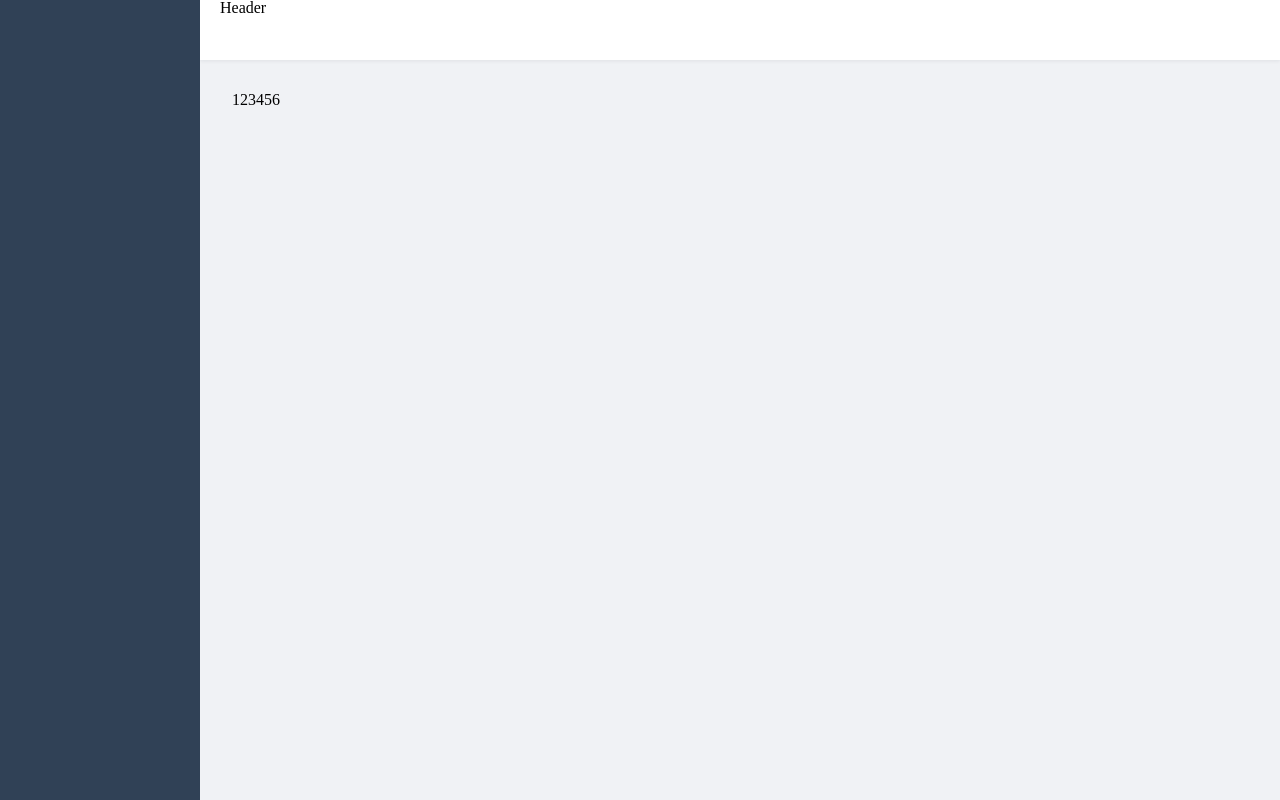
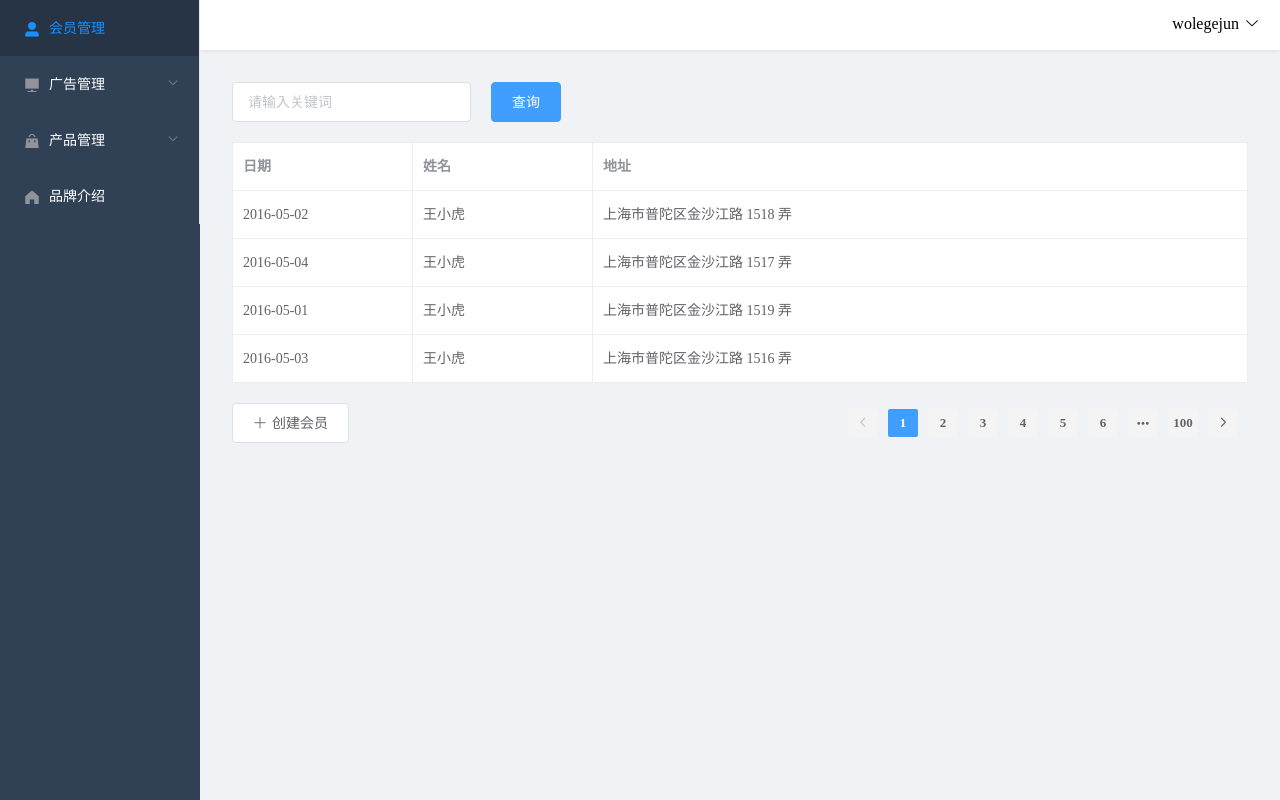
Before and after one commit to Promise-jun/aloya, a Vue app: page /backstage/member in a window 1280 px wide. Built offline with nearby package versions, Linux system fonts and the light colour scheme.

Commit message:
后台管理系统：菜单、头部、会员管理

```diff
--- a/src/assets/css/reset.css
+++ b/src/assets/css/reset.css
@@ -102,3 +102,8 @@ hr {
 input, select {
     vertical-align:middle;
 }
+
+
+.mt20 {
+    margin-top: 20px;
+}
--- a/src/components/backstage/bs-main.vue
+++ b/src/components/backstage/bs-main.vue
@@ -1,9 +1,55 @@
 <template>
   <div>
     <el-container>
-      <el-aside width="200px">Aside</el-aside>
+      <el-aside>
+        <el-menu
+          default-active="/backstage/member"
+          class=""
+          @open="handleOpen"
+          @close="handleClose"
+          background-color="#304156"
+          text-color="#fff"
+          active-text-color="#1890ff"
+          :router="true"
+        >
+          <el-menu-item index="/backstage/member">
+            <i class="el-icon-user-solid"></i>
+            <span slot="title">会员管理</span>
+          </el-menu-item>
+          <el-submenu index="1">
+            <template slot="title">
+              <i class="el-icon-s-platform"></i>
+              <span>广告管理</span>
+            </template>
+            <el-menu-item index="">广告列表</el-menu-item>
+            <el-menu-item index="">添加广告</el-menu-item>
+          </el-submenu>
+          <el-submenu index="2">
+            <template slot="title">
+              <i class="el-icon-s-goods"></i>
+              <span>产品管理</span>
+            </template>
+            <el-menu-item index="">产品列表</el-menu-item>
+            <el-menu-item index="">添加产品</el-menu-item>
+            <el-menu-item index="">产品类别</el-menu-item>
+          </el-submenu>
+          <el-menu-item index="">
+            <i class="el-icon-s-home"></i>
+            <span slot="title">品牌介绍</span>
+          </el-menu-item>
+        </el-menu>
+      </el-aside>
       <el-container class="main-box">
-        <el-header>Header</el-header>
+        <el-header>
+          <el-dropdown>
+            <span class="el-dropdown-link">
+              wolegejun<i class="el-icon-arrow-down el-icon--right"></i>
+            </span>
+            <el-dropdown-menu slot="dropdown">
+              <el-dropdown-item>退出登录</el-dropdown-item>
+            </el-dropdown-menu>
+          </el-dropdown>
+        </el-header>
         <el-main>
           <router-view />
         </el-main>
@@ -18,6 +64,14 @@ export default {
   data() {
     return {};
   },
+  methods: {
+    handleOpen(key, keyPath) {
+      console.log(key, keyPath);
+    },
+    handleClose(key, keyPath) {
+      console.log(key, keyPath);
+    },
+  },
 };
 </script>
 
@@ -25,7 +79,7 @@ export default {
 .el-aside {
   -webkit-transition: width 0.28s;
   transition: width 0.28s;
-  width: 200px;
+  width: 200px !important;
   background-color: #304156;
   height: 100%;
   position: fixed;
@@ -37,7 +91,7 @@ export default {
   overflow: hidden;
 }
 .el-header {
-  height: 50px;
+  height: 50px !important;
   overflow: hidden;
   background-color: #fff;
   -webkit-box-shadow: 0 1px 4px rgba(0, 21, 41, 0.08);
@@ -54,4 +108,14 @@ export default {
   margin-left: 200px;
   position: relative;
 }
+
+.el-dropdown {
+  float: right;
+  margin-top: 15px;
+}
+.el-dropdown-link {
+  cursor: pointer;
+  font-size: 16px;
+  color: #000000;
+}
 </style>
--- a/src/components/backstage/member-list.vue
+++ b/src/components/backstage/member-list.vue
@@ -1,6 +1,22 @@
 <template>
   <div>
-    123456
+    <el-row :gutter="20">
+      <el-col :span="6">
+        <el-input v-model="keywords" placeholder="请输入关键词"></el-input>
+      </el-col>
+      <el-col :span="6">
+        <el-button type="primary">查询</el-button>
+      </el-col>
+    </el-row>
+    <el-table :data="tableData" border style="width: 100%" class="mt20">
+      <el-table-column prop="date" label="日期" width="180"> </el-table-column>
+      <el-table-column prop="name" label="姓名" width="180"> </el-table-column>
+      <el-table-column prop="address" label="地址"> </el-table-column>
+    </el-table>
+    <div class="mt20">
+      <el-button icon="el-icon-plus">创建会员</el-button>
+      <el-pagination background layout="prev, pager, next" :total="1000"></el-pagination>
+    </div>
   </div>
 </template>
 
@@ -8,11 +24,38 @@
 export default {
   name: "memberList",
   data() {
-    return {};
+    return {
+      keywords: "",
+      tableData: [
+        {
+          date: "2016-05-02",
+          name: "王小虎",
+          address: "上海市普陀区金沙江路 1518 弄",
+        },
+        {
+          date: "2016-05-04",
+          name: "王小虎",
+          address: "上海市普陀区金沙江路 1517 弄",
+        },
+        {
+          date: "2016-05-01",
+          name: "王小虎",
+          address: "上海市普陀区金沙江路 1519 弄",
+        },
+        {
+          date: "2016-05-03",
+          name: "王小虎",
+          address: "上海市普陀区金沙江路 1516 弄",
+        },
+      ],
+    };
   },
 };
 </script>
 
 <style scoped>
-
+.el-pagination {
+  float: right;
+  margin-top: 4px;
+}
 </style>
```
